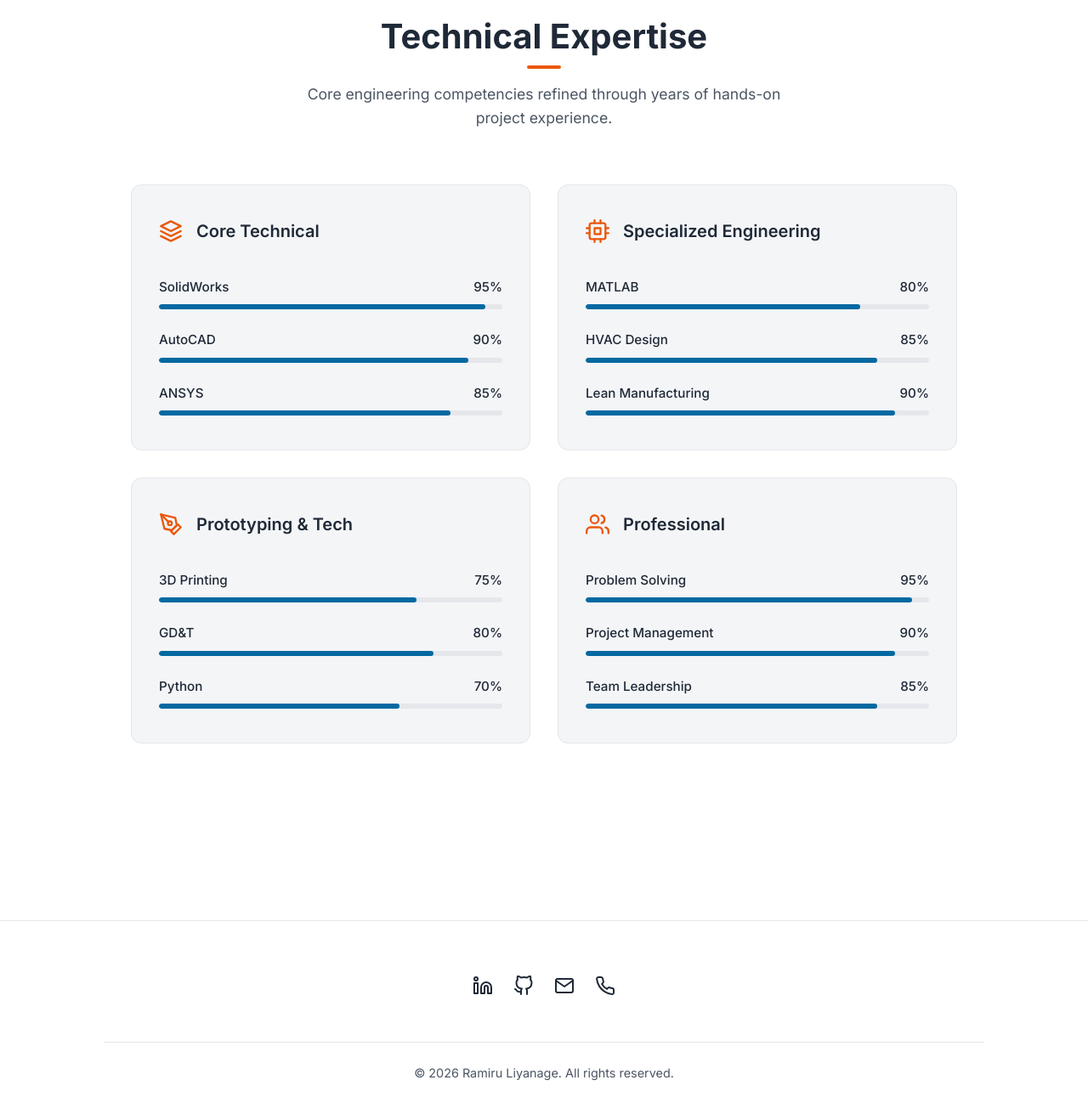
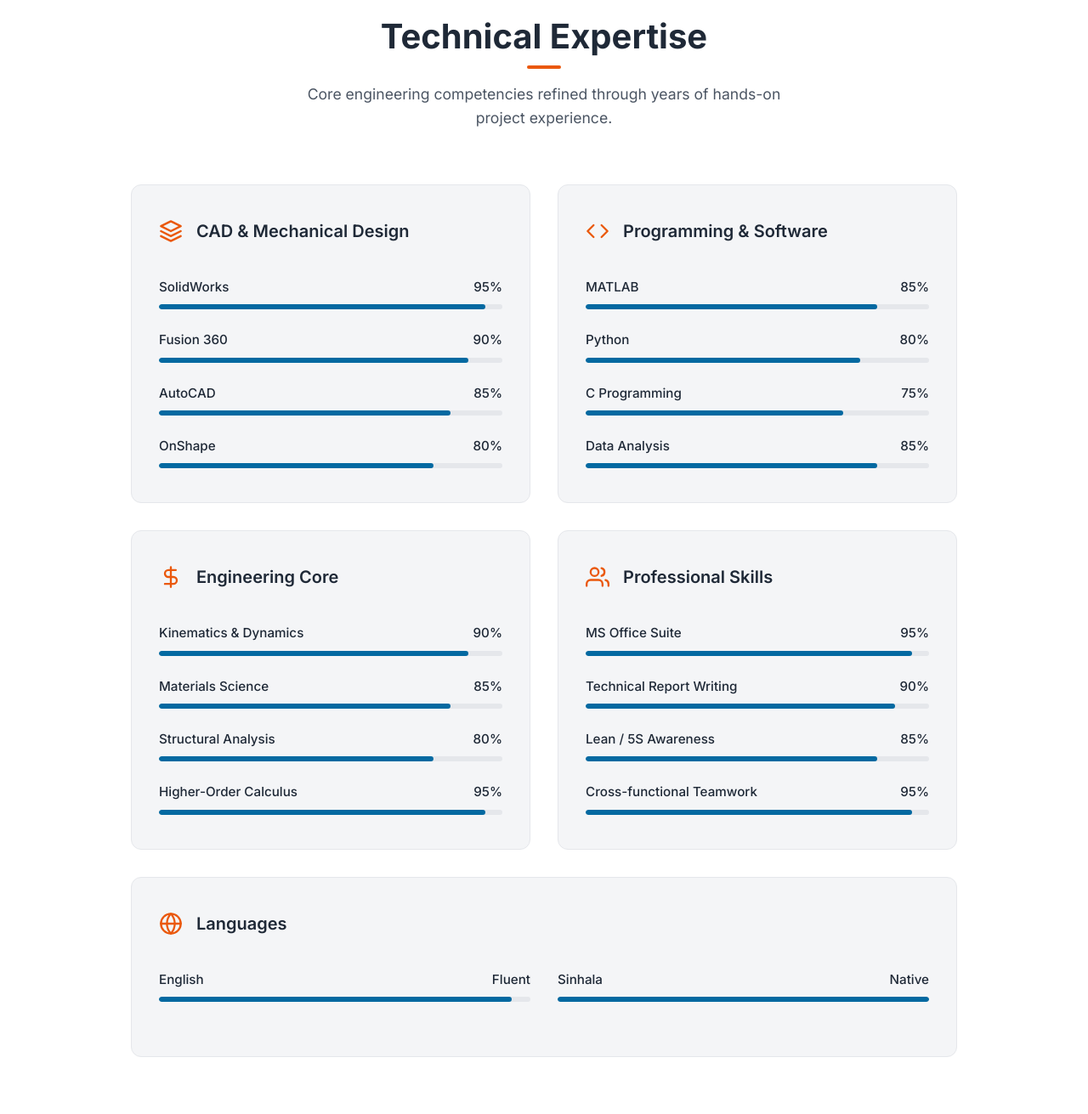
Before and after one commit to mackaygunn/mackaygunn.github.io, a Jekyll site: the page built from index.html, in a window 1280 px wide and 1400 px high, scrolled down 781 px. Shown: the top 1311 px of the window at 85% size. Built offline with Jekyll 4.4.1, drawn with Linux system fonts in a browser that asks for light colours.

Commit message:
Update technical expertise to match user's skill categories

```diff
--- a/_includes/technical-expertise.html
+++ b/_includes/technical-expertise.html
@@ -10,59 +10,71 @@
       <div class="expertise-card">
         <div class="card-header">
           <svg class="card-icon" viewBox="0 0 24 24" fill="none" stroke="currentColor" stroke-width="2" stroke-linecap="round" stroke-linejoin="round"><path d="M12 2L2 7l10 5 10-5-10-5zM2 17l10 5 10-5M2 12l10 5 10-5"/></svg>
-          <h3>Core Technical</h3>
+          <h3>CAD & Mechanical Design</h3>
         </div>
         <div class="skill">
           <div class="skill-info"><span>SolidWorks</span><span>95%</span></div>
           <div class="progress-bar"><div class="progress" style="width: 95%;"></div></div>
         </div>
         <div class="skill">
-          <div class="skill-info"><span>AutoCAD</span><span>90%</span></div>
+          <div class="skill-info"><span>Fusion 360</span><span>90%</span></div>
           <div class="progress-bar"><div class="progress" style="width: 90%;"></div></div>
         </div>
         <div class="skill">
-          <div class="skill-info"><span>ANSYS</span><span>85%</span></div>
+          <div class="skill-info"><span>AutoCAD</span><span>85%</span></div>
           <div class="progress-bar"><div class="progress" style="width: 85%;"></div></div>
+        </div>
+        <div class="skill">
+          <div class="skill-info"><span>OnShape</span><span>80%</span></div>
+          <div class="progress-bar"><div class="progress" style="width: 80%;"></div></div>
         </div>
       </div>
 
       <!-- Card 2 -->
       <div class="expertise-card">
         <div class="card-header">
-          <svg class="card-icon" viewBox="0 0 24 24" fill="none" stroke="currentColor" stroke-width="2" stroke-linecap="round" stroke-linejoin="round"><rect x="4" y="4" width="16" height="16" rx="2" ry="2"/><rect x="9" y="9" width="6" height="6"/><line x1="9" y1="1" x2="9" y2="4"/><line x1="15" y1="1" x2="15" y2="4"/><line x1="9" y1="20" x2="9" y2="23"/><line x1="15" y1="20" x2="15" y2="23"/><line x1="20" y1="9" x2="23" y2="9"/><line x1="20" y1="14" x2="23" y2="14"/><line x1="1" y1="9" x2="4" y2="9"/><line x1="1" y1="14" x2="4" y2="14"/></svg>
-          <h3>Specialized Engineering</h3>
+          <svg class="card-icon" viewBox="0 0 24 24" fill="none" stroke="currentColor" stroke-width="2" stroke-linecap="round" stroke-linejoin="round"><polyline points="16 18 22 12 16 6"/><polyline points="8 6 2 12 8 18"/></svg>
+          <h3>Programming & Software</h3>
         </div>
         <div class="skill">
-          <div class="skill-info"><span>MATLAB</span><span>80%</span></div>
+          <div class="skill-info"><span>MATLAB</span><span>85%</span></div>
+          <div class="progress-bar"><div class="progress" style="width: 85%;"></div></div>
+        </div>
+        <div class="skill">
+          <div class="skill-info"><span>Python</span><span>80%</span></div>
           <div class="progress-bar"><div class="progress" style="width: 80%;"></div></div>
         </div>
         <div class="skill">
-          <div class="skill-info"><span>HVAC Design</span><span>85%</span></div>
-          <div class="progress-bar"><div class="progress" style="width: 85%;"></div></div>
+          <div class="skill-info"><span>C Programming</span><span>75%</span></div>
+          <div class="progress-bar"><div class="progress" style="width: 75%;"></div></div>
         </div>
         <div class="skill">
-          <div class="skill-info"><span>Lean Manufacturing</span><span>90%</span></div>
-          <div class="progress-bar"><div class="progress" style="width: 90%;"></div></div>
+          <div class="skill-info"><span>Data Analysis</span><span>85%</span></div>
+          <div class="progress-bar"><div class="progress" style="width: 85%;"></div></div>
         </div>
       </div>
 
       <!-- Card 3 -->
       <div class="expertise-card">
         <div class="card-header">
-          <svg class="card-icon" viewBox="0 0 24 24" fill="none" stroke="currentColor" stroke-width="2" stroke-linecap="round" stroke-linejoin="round"><path d="M12 19l7-7 3 3-7 7-3-3z"/><path d="M18 13l-1.5-7.5L2 2l3.5 14.5L13 18l5-5z"/><path d="M2 2l7.586 7.586"/><circle cx="11" cy="11" r="2"/></svg>
-          <h3>Prototyping & Tech</h3>
+          <svg class="card-icon" viewBox="0 0 24 24" fill="none" stroke="currentColor" stroke-width="2" stroke-linecap="round" stroke-linejoin="round"><path d="M12 2v20M17 5H9.5a3.5 3.5 0 0 0 0 7h5a3.5 3.5 0 0 1 0 7H6"/></svg>
+          <h3>Engineering Core</h3>
         </div>
         <div class="skill">
-          <div class="skill-info"><span>3D Printing</span><span>75%</span></div>
-          <div class="progress-bar"><div class="progress" style="width: 75%;"></div></div>
+          <div class="skill-info"><span>Kinematics & Dynamics</span><span>90%</span></div>
+          <div class="progress-bar"><div class="progress" style="width: 90%;"></div></div>
         </div>
         <div class="skill">
-          <div class="skill-info"><span>GD&T</span><span>80%</span></div>
+          <div class="skill-info"><span>Materials Science</span><span>85%</span></div>
+          <div class="progress-bar"><div class="progress" style="width: 85%;"></div></div>
+        </div>
+        <div class="skill">
+          <div class="skill-info"><span>Structural Analysis</span><span>80%</span></div>
           <div class="progress-bar"><div class="progress" style="width: 80%;"></div></div>
         </div>
         <div class="skill">
-          <div class="skill-info"><span>Python</span><span>70%</span></div>
-          <div class="progress-bar"><div class="progress" style="width: 70%;"></div></div>
+          <div class="skill-info"><span>Higher-Order Calculus</span><span>95%</span></div>
+          <div class="progress-bar"><div class="progress" style="width: 95%;"></div></div>
         </div>
       </div>
 
@@ -70,19 +82,41 @@
       <div class="expertise-card">
         <div class="card-header">
           <svg class="card-icon" viewBox="0 0 24 24" fill="none" stroke="currentColor" stroke-width="2" stroke-linecap="round" stroke-linejoin="round"><path d="M17 21v-2a4 4 0 0 0-4-4H5a4 4 0 0 0-4 4v2"/><circle cx="9" cy="7" r="4"/><path d="M23 21v-2a4 4 0 0 0-3-3.87"/><path d="M16 3.13a4 4 0 0 1 0 7.75"/></svg>
-          <h3>Professional</h3>
+          <h3>Professional Skills</h3>
         </div>
         <div class="skill">
-          <div class="skill-info"><span>Problem Solving</span><span>95%</span></div>
+          <div class="skill-info"><span>MS Office Suite</span><span>95%</span></div>
           <div class="progress-bar"><div class="progress" style="width: 95%;"></div></div>
         </div>
         <div class="skill">
-          <div class="skill-info"><span>Project Management</span><span>90%</span></div>
+          <div class="skill-info"><span>Technical Report Writing</span><span>90%</span></div>
           <div class="progress-bar"><div class="progress" style="width: 90%;"></div></div>
         </div>
         <div class="skill">
-          <div class="skill-info"><span>Team Leadership</span><span>85%</span></div>
+          <div class="skill-info"><span>Lean / 5S Awareness</span><span>85%</span></div>
           <div class="progress-bar"><div class="progress" style="width: 85%;"></div></div>
+        </div>
+        <div class="skill">
+          <div class="skill-info"><span>Cross-functional Teamwork</span><span>95%</span></div>
+          <div class="progress-bar"><div class="progress" style="width: 95%;"></div></div>
+        </div>
+      </div>
+
+      <!-- Card 5 (Languages) -->
+      <div class="expertise-card" style="grid-column: 1 / -1;">
+        <div class="card-header">
+          <svg class="card-icon" viewBox="0 0 24 24" fill="none" stroke="currentColor" stroke-width="2" stroke-linecap="round" stroke-linejoin="round"><circle cx="12" cy="12" r="10"/><line x1="2" y1="12" x2="22" y2="12"/><path d="M12 2a15.3 15.3 0 0 1 4 10 15.3 15.3 0 0 1-4 10 15.3 15.3 0 0 1-4-10 15.3 15.3 0 0 1 4-10z"/></svg>
+          <h3>Languages</h3>
+        </div>
+        <div style="display: flex; gap: 2rem; flex-wrap: wrap;">
+          <div class="skill" style="flex: 1; min-width: 200px;">
+            <div class="skill-info"><span>English</span><span>Fluent</span></div>
+            <div class="progress-bar"><div class="progress" style="width: 95%;"></div></div>
+          </div>
+          <div class="skill" style="flex: 1; min-width: 200px;">
+            <div class="skill-info"><span>Sinhala</span><span>Native</span></div>
+            <div class="progress-bar"><div class="progress" style="width: 100%;"></div></div>
+          </div>
         </div>
       </div>
     </div>
```
